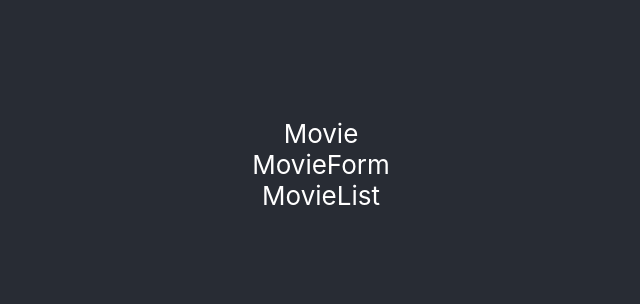
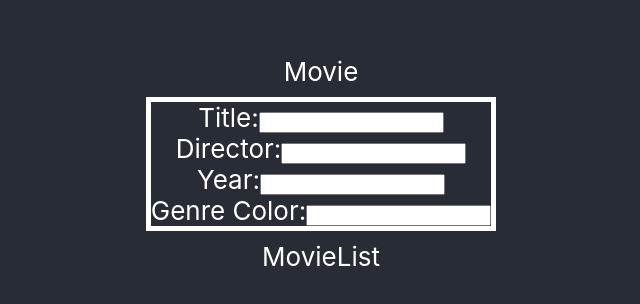
Before and after one commit to amanda-hecht89/react-movie-list, a React (Create React App) app: page / in a window 1280 px wide. Shown: the part 236-540 px from the top of the page, without its empty margins (319-959 px from the left). Built offline with nearby package versions, Linux system fonts and the light colour scheme.

Commit message:
movie form

```diff
--- a/src/App.css
+++ b/src/App.css
@@ -36,3 +36,11 @@
     transform: rotate(360deg);
   }
 }
+
+.movieForm {
+  display: flex;
+  flex-direction: column;
+  border: 5px solid;
+  margin: 10px;
+
+}
--- a/src/Movies/MovieForm.js
+++ b/src/Movies/MovieForm.js
@@ -1,7 +1,30 @@
 import React from 'react';
 
-export default function MovieForm() {
+export default function MovieForm({ movieTitle, setMovieTitle,
+  movieDirector, setMovieDirector, movieColor,
+  setMovieColor, movieYear, setMovieYear }) {
   return (
-    <div>MovieForm</div>
+    <div className='movieFormContainer'>
+      <form className='movieForm'>
+        <label>
+                Title:
+          <input value={movieTitle} onChange={e => setMovieTitle(e.target.value)} />
+        </label>
+        <label>
+                Director:
+          <input value={movieDirector} onChange={e => setMovieDirector(e.target.value)} />
+        </label>
+        <label>
+                Year:
+          <input value={movieYear} onChange={e => setMovieYear(e.target.value)} />
+        </label>
+        <label>
+                Genre Color:
+          <input value={movieColor} onChange={e => setMovieColor(e.target.value)} />
+        </label>
+      </form>
+
+
+    </div>
   );
 }
```
Also changed, not shown: src/UseMovieForm.js (+7 -0 lines).
